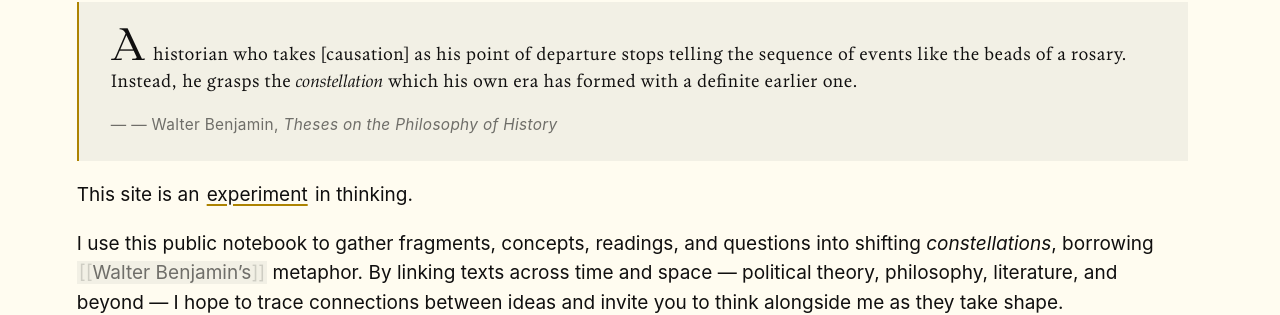
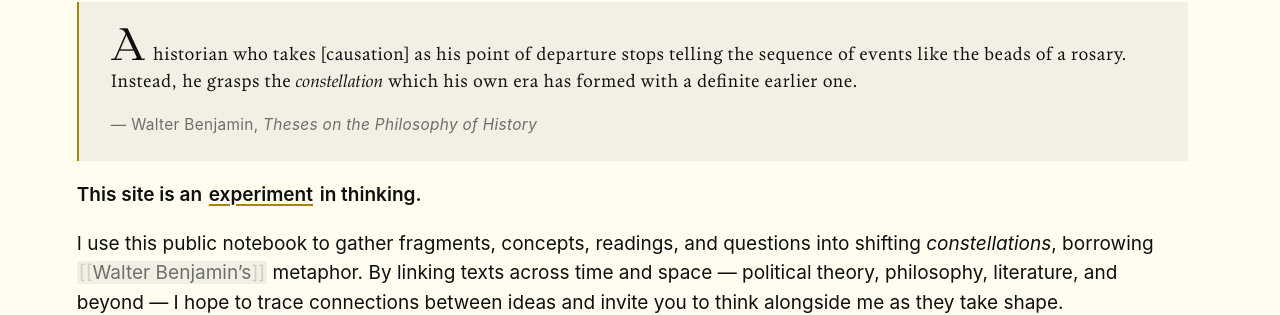
Before and after one commit to andyzwang/notes, a Jekyll site: the page built from _pages/index.md, in a window 1280 px wide. Shown: the part 326-641 px from the top of the page. Built offline with Jekyll 4.4.1, drawn with Linux system fonts in a browser that asks for light colours; some web fonts are replaced.

Commit message:
Change citation style

```diff
--- a/_pages/index.md
+++ b/_pages/index.md
@@ -11,10 +11,10 @@ permalink: /
 > the sequence of events like the beads of a rosary. Instead, he grasps the
 > *constellation* which his own era has formed with a definite earlier one.
 >
-> <cite>— Walter Benjamin, *Theses on the Philosophy of History*</cite>
+> <cite>Walter Benjamin, *Theses on the Philosophy of History*</cite>
 {: .main-quote}
 
-This site is an [[about|experiment]] in thinking.
+**This site is an [[about|experiment]] in thinking.**
 
 I use this public notebook to gather fragments, concepts, readings, and questions into shifting *constellations*, borrowing [[Walter Benjamin|Walter Benjamin's]] metaphor. By linking texts across time and space — political theory, philosophy, literature, and beyond — I hope to trace connections between ideas and invite you to think alongside me as they take shape.
 
```
